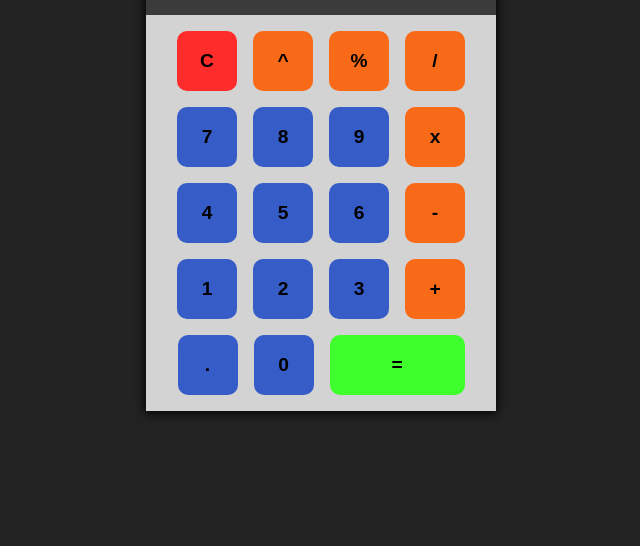
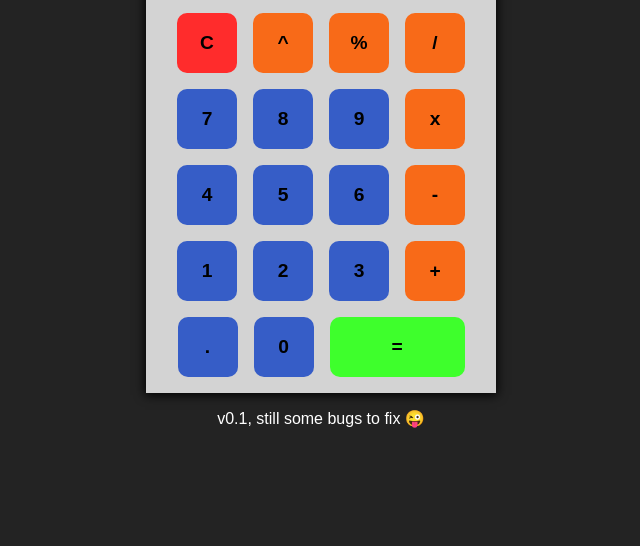
Before and after one commit to Skaylan/standard_calculator, a website: page public/index.html in a window 1280 px wide. Shown: the part 254-800 px from the top of the page, without its empty margins (319-959 px from the left). Drawn offline with Linux system fonts and the light colour scheme; a web font is replaced by a local one.

Commit message:
add footer

```diff
--- a/public/index.css
+++ b/public/index.css
@@ -107,6 +107,16 @@ body {
     color: var(--color-white1);
 }
 
+
+footer {
+    display: flex;
+    justify-content: center;
+    align-items: center;
+    text-align: center;
+    color: var(--color-white1);
+    margin-top: 1rem;
+}
+
 #equal {
     width: 135px;
     background: var(--color-green1);
--- a/public/index.html
+++ b/public/index.html
@@ -42,5 +42,9 @@
             <input type="button" class="button" value="=" id="equal" />
         </div>
     </div>
+
+    <footer>
+        <p>v0.1, still some bugs to fix 😜</p>
+    </footer>
 </body>
 </html>
```
